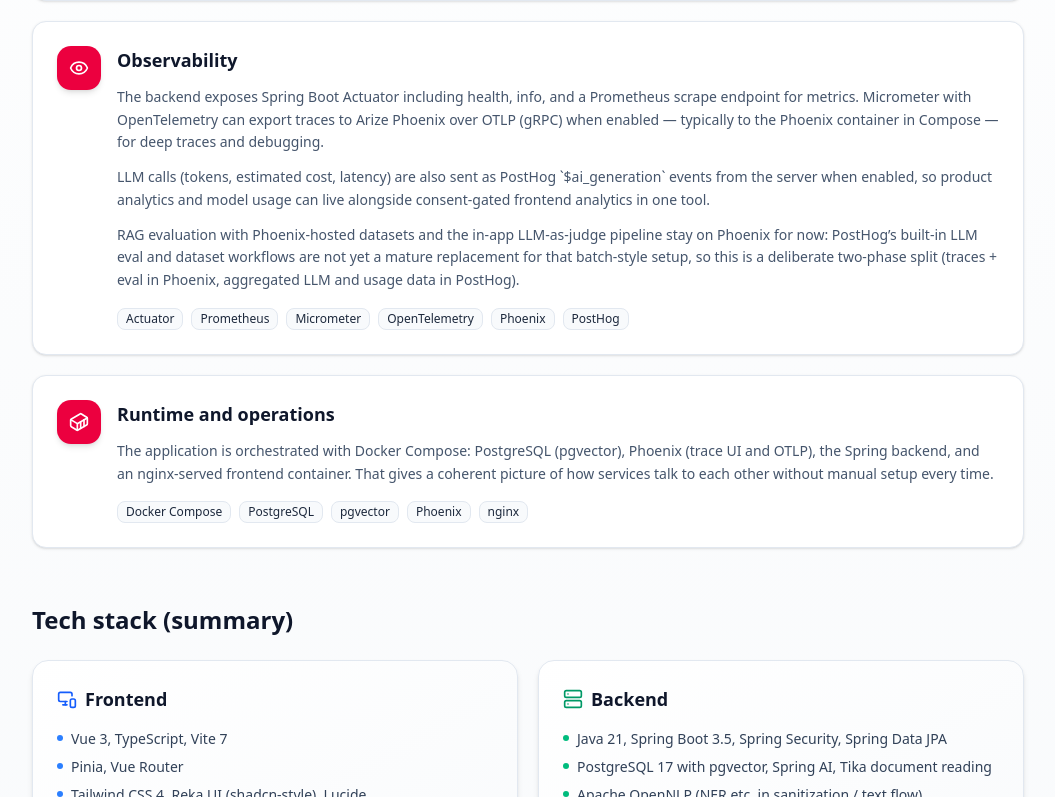
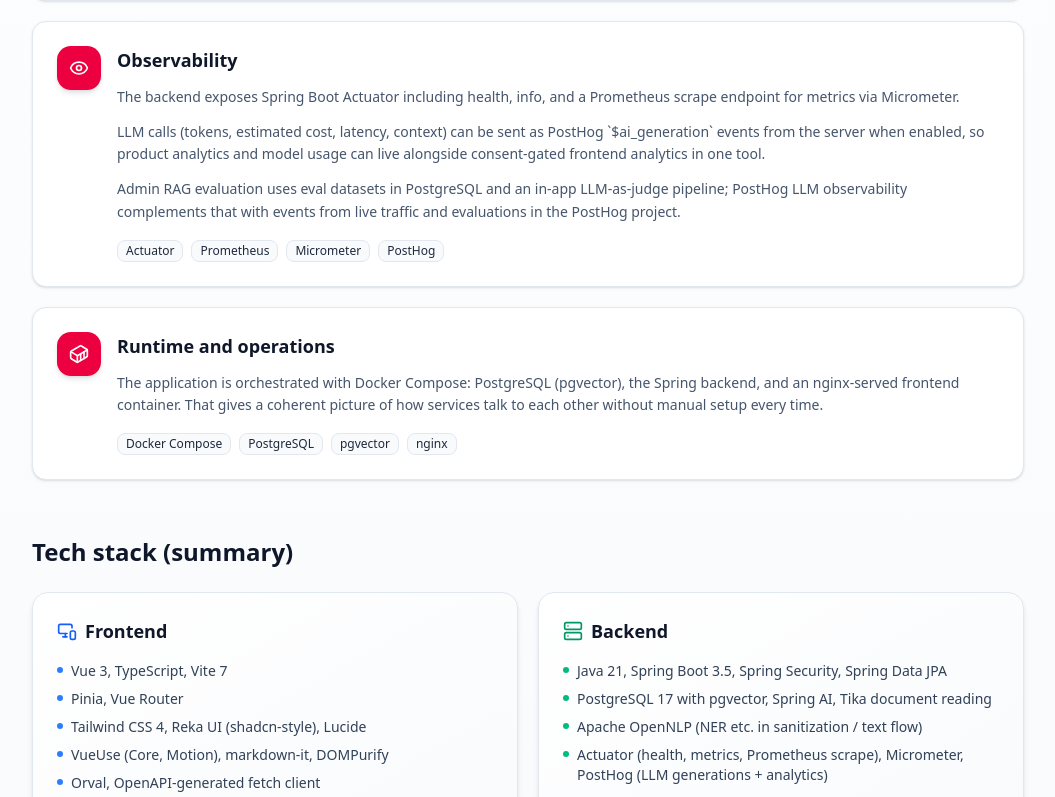
Before and after one commit to kdm-kev-NTNU/AboutMe, a Vue app in the folder frontend/homepage/: page /tech-stack in a window 1280 px wide. Shown: the part 2843-3640 px from the top of the page, without its empty margins (112-1167 px from the left). Built offline with nearby package versions, Linux system fonts and the light colour scheme; no server answers.

Commit message:
docs(frontend): refresh TechStackView content

```diff
--- a/frontend/homepage/src/views/TechStackView.vue
+++ b/frontend/homepage/src/views/TechStackView.vue
@@ -206,7 +206,7 @@
         'Java 21, Spring Boot 3.5, Spring Security, Spring Data JPA',
         'PostgreSQL 17 med pgvector, Spring AI, Tika-dokumentlesing',
         'Apache OpenNLP (NER m.m. i saniterings-/tekstflyt)',
-        'Actuator (helse, metrics, Prometheus-scrape), Micrometer, OTel → Phoenix (spor), PostHog (LLM-genereringer)',
+        'Actuator (helse, metrics, Prometheus-scrape), Micrometer, PostHog (LLM-genereringer + analyse)',
         'Docker Compose, nginx (produksjonsbygg)',
         'Bucket4j (rate limiting)',
       ] as const)
@@ -214,7 +214,7 @@
         'Java 21, Spring Boot 3.5, Spring Security, Spring Data JPA',
         'PostgreSQL 17 with pgvector, Spring AI, Tika document reading',
         'Apache OpenNLP (NER etc. in sanitization / text flow)',
-        'Actuator (health, metrics, Prometheus scrape), Micrometer, OTel → Phoenix (traces), PostHog (LLM generations)',
+        'Actuator (health, metrics, Prometheus scrape), Micrometer, PostHog (LLM generations + analytics)',
         'Docker Compose, nginx (production build)',
         'Bucket4j (rate limiting)',
       ] as const),
@@ -318,23 +318,23 @@
         id: 'observability',
         heading: 'Observabilitet',
         paragraphs: [
-          'Backend eksponerer Spring Boot Actuator med blant annet health, info og Prometheus-scrape for metrics. Micrometer med OpenTelemetry kan sende spor til Arize Phoenix over OTLP (gRPC) når eksport er slått på — typisk mot Phoenix-containeren i Compose — for detaljerte spor og feilsøking.',
-          'LLM-kall (tokens, estimert kostnad, latens) sendes også som PostHog $ai_generation-hendelser fra serveren når det er slått på, slik at produktanalyse og modellbruk kan sees i samme verktøy som samtykkestyrt frontend-analyse.',
-          'RAG-evaluering med datasett i Phoenix og LLM-as-judge i egen kode beholdes der: PostHogs innebygde LLM-eval og datasett-flyt er mindre modne for denne typen batch-pipeline enn dagens Phoenix-integrasjon, så det er en bevisst to-fase-arkitektur (spor + eval i Phoenix, aggregert LLM- og bruksdata i PostHog).',
+          'Backend eksponerer Spring Boot Actuator med blant annet health, info og Prometheus-scrape for metrics via Micrometer.',
+          'LLM-kall (tokens, estimert kostnad, latens, kontekst) kan sendes som PostHog $ai_generation-hendelser fra serveren når det er slått på, slik at produktanalyse og modellbruk kan sees i samme verktøy som samtykkestyrt frontend-analyse.',
+          'Admin RAG-eval bruker eval-datasett i PostgreSQL og LLM-as-judge i egen kode; PostHogs LLM-observabilitet kompletterer med hendelser fra faktisk trafikk og evalueringer i PostHog-prosjektet.',
         ],
         icon: Eye,
         category: 'devops',
-        badges: ['Actuator', 'Prometheus', 'Micrometer', 'OpenTelemetry', 'Phoenix', 'PostHog'],
+        badges: ['Actuator', 'Prometheus', 'Micrometer', 'PostHog'],
       },
       {
         id: 'runtime',
         heading: 'Kjøring og drift',
         paragraphs: [
-          'Applikasjonen orkestreres med Docker Compose: PostgreSQL (pgvector), Phoenix (sporings-UI og OTLP), Spring-backend og en nginx-basert frontend-container. Det gir et helhetlig bilde av hvordan tjenestene snakker sammen uten å måtte sette opp alt manuelt hver gang.',
+          'Applikasjonen orkestreres med Docker Compose: PostgreSQL (pgvector), Spring-backend og en nginx-basert frontend-container. Det gir et helhetlig bilde av hvordan tjenestene snakker sammen uten å måtte sette opp alt manuelt hver gang.',
         ],
         icon: Container,
         category: 'devops',
-        badges: ['Docker Compose', 'PostgreSQL', 'pgvector', 'Phoenix', 'nginx'],
+        badges: ['Docker Compose', 'PostgreSQL', 'pgvector', 'nginx'],
       },
     ]
   }
@@ -413,23 +413,23 @@
       id: 'observability',
       heading: 'Observability',
       paragraphs: [
-        'The backend exposes Spring Boot Actuator including health, info, and a Prometheus scrape endpoint for metrics. Micrometer with OpenTelemetry can export traces to Arize Phoenix over OTLP (gRPC) when enabled — typically to the Phoenix container in Compose — for deep traces and debugging.',
-        'LLM calls (tokens, estimated cost, latency) are also sent as PostHog `$ai_generation` events from the server when enabled, so product analytics and model usage can live alongside consent-gated frontend analytics in one tool.',
-        'RAG evaluation with Phoenix-hosted datasets and the in-app LLM-as-judge pipeline stay on Phoenix for now: PostHog’s built-in LLM eval and dataset workflows are not yet a mature replacement for that batch-style setup, so this is a deliberate two-phase split (traces + eval in Phoenix, aggregated LLM and usage data in PostHog).',
+        'The backend exposes Spring Boot Actuator including health, info, and a Prometheus scrape endpoint for metrics via Micrometer.',
+        'LLM calls (tokens, estimated cost, latency, context) can be sent as PostHog `$ai_generation` events from the server when enabled, so product analytics and model usage can live alongside consent-gated frontend analytics in one tool.',
+        'Admin RAG evaluation uses eval datasets in PostgreSQL and an in-app LLM-as-judge pipeline; PostHog LLM observability complements that with events from live traffic and evaluations in the PostHog project.',
       ],
       icon: Eye,
       category: 'devops',
-      badges: ['Actuator', 'Prometheus', 'Micrometer', 'OpenTelemetry', 'Phoenix', 'PostHog'],
+      badges: ['Actuator', 'Prometheus', 'Micrometer', 'PostHog'],
     },
     {
       id: 'runtime',
       heading: 'Runtime and operations',
       paragraphs: [
-        'The application is orchestrated with Docker Compose: PostgreSQL (pgvector), Phoenix (trace UI and OTLP), the Spring backend, and an nginx-served frontend container. That gives a coherent picture of how services talk to each other without manual setup every time.',
+        'The application is orchestrated with Docker Compose: PostgreSQL (pgvector), the Spring backend, and an nginx-served frontend container. That gives a coherent picture of how services talk to each other without manual setup every time.',
       ],
       icon: Container,
       category: 'devops',
-      badges: ['Docker Compose', 'PostgreSQL', 'pgvector', 'Phoenix', 'nginx'],
+      badges: ['Docker Compose', 'PostgreSQL', 'pgvector', 'nginx'],
     },
   ]
 })
```
